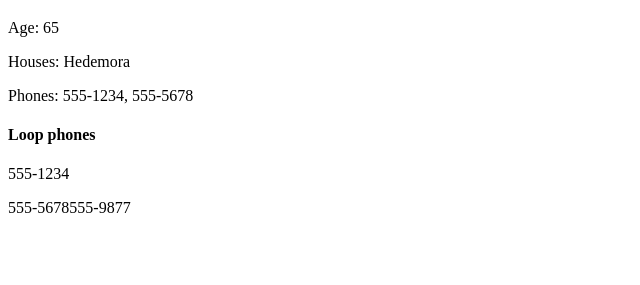
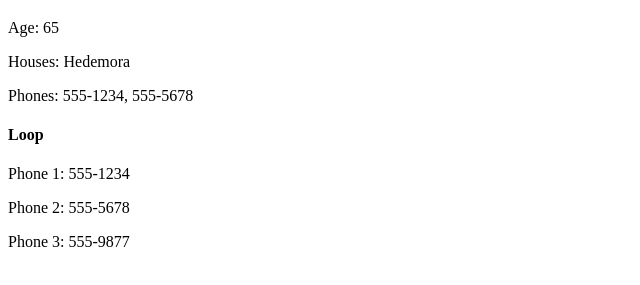
Before and after one commit to permag/LupoJS, a plain HTML site: page index.html in a window 1280 px wide. Shown: the part 61-346 px from the top of the page, without its empty margins (0-640 px from the left). Drawn offline with nearby package versions, Linux system fonts and the light colour scheme.

Commit message:
data from api to view, jr t.engine

```diff
--- a/app.js
+++ /dev/null
@@ -1,133 +0,0 @@
-var ob = {
-    person: {
-        test: function () {
-            return "HEJEHEHE";
-        },
-        value: "hej var",
-        arr: [1, 2, 3, 4],
-        objArr: {hej: [4, 5, 6]}
-    }
-};
-
-
-
-
-
-
-
-
-
-
-
-(function ($) {
-
-    function init() {
-        controller();
-    }
-
-    function personModel() {
-        return {
-            name: 'Sven Svensson',
-            age: 65,
-            phones: ['555-1234', '555-5678', '555-9877'],
-            houses: {resident: 'Morbacka', summer: 'Hedemora', ob: {test: 'test'}}
-        }
-    }
-
-    function controller() {
-        var view = document.getElementById('view');
-        var $model = {
-            person: personModel()
-        };
-        render('./part.html', view, $model);
-    }
-
-    function render(template, view, $model) {
-        $.ajax({
-            url: template,
-            method: 'GET',
-            cache: false,
-            success: function (html) {
-                view.innerHTML = htmlGenerator(html, $model);
-            },
-            error: function () {
-                console.log('Error...');
-            }
-        });
-    }
-
-    function htmlGenerator(html, $model) {
-        var arr = [];
-        var re = /{{([^}}]+)?}}/,
-            bracket = '',
-            member = '';
-        while (match = re.exec(html)) {
-            bracket = match[0];
-            member = $.trim(match[1]);
-            memberParam = member.match(/[^[\]]+(?=])/);
-            if (memberParam) {
-                member = member.replace('['+memberParam[0]+']', '');  // remove [x]
-            }
-            arr.push(member);
-            var loop = member.substr(0, 4);
-            if (loop === 'for ') {
-                html = html.replace(bracket, '');
-                var loopArr = [];
-                while (loopMatch = re.exec(html)) {
-                    loopBracket = loopMatch[0];
-                    loopMember = $.trim(loopMatch[1]);  // e.g. phone
-                    var loopData = member.split(' ')[3];  // e.g. member.phones
-
-                    if (loopMember === 'endfor') {
-                        html = html.replace(loopBracket, '');  // remove endfor tag
-
-                        for (var i=0; i<loopArr.length; i+=1) {
-                            var modBracket = loopArr[i][0].substring(1, loopArr[i][0].length-1);
-                            var list = getObjectByName(loopArr[i][1], $model, memberParam);
-
-                            for (var y=0; y<list.length; y+=1) {
-                                html += modBracket;
-                                html = html.replace(modBracket, list[y]);
-                            }
-                            html = html.replace(modBracket, '');
-                        }
-                        break;
-                    }
-
-                    loopArr.push([loopBracket, loopData]);
-                    html = html.replace(loopBracket, loopBracket.substring(1, loopBracket.length-1));
-                }
-            } else {
-                var params;
-                if (memberParam) {
-                    params = memberParam;
-                } else {
-                    params = null;
-                }
-                html = html.replace(bracket, getObjectByName(member, $model, memberParam));
-
-            }
-        }
-        return html;
-    }
-
-    function getObjectByName(objName, context, args) {
-        var args = [].slice.call(arguments).splice(2);
-        var namespaces = objName.split(".");
-        var func = namespaces.pop();
-        var i, n = namespaces.length;
-        for (var i = 0; i < n; i+=1) {
-            context = context[namespaces[i]];
-        }
-        // return context[func].apply(this, args); // for functions
-
-        if (args[0] !== null) {
-            return context[func][args];
-        } else {
-            return context[func]; // for variables
-        }
-    }
-
-    init();
-
-}($));
--- /dev/null
+++ b/app/app.js
@@ -0,0 +1,13 @@
+(function () {
+
+    var mainController = function () {
+
+        // fetch data from json
+        LUPO.get('person-sample-data.json', function (data) {
+            // render view
+            LUPO.render('./views/main-view.html', LUPO.view, data);
+        });
+
+    }();
+
+}());
--- a/index.html
+++ b/index.html
@@ -7,6 +7,7 @@
 	<body>
 		<div id="view"></div>
 		<script src="http://code.jquery.com/jquery-2.1.0.min.js"></script>
-		<script src="./app.js"></script>
+		<script src="./lib/lupo.js"></script>
+		<script src="./app/app.js"></script>
 	</body>
 </html>
--- /dev/null
+++ b/lib/lupo.js
@@ -0,0 +1,84 @@
+var LUPO = (function ($) {
+
+    // public members
+    return {
+        view: document.getElementById('view'),
+
+        render: function (template, view, model) {
+            $.ajax({
+                url: template,
+                method: 'GET',
+                cache: false,
+                success: function (html) {
+                    view.innerHTML = htmlGenerator(html, model);
+                },
+                error: function () {
+                    console.log('Error! Rendering template.');
+                }
+            });
+        },
+
+        get: function (url, callback) {
+            $.ajax({
+                url: url,
+                method: 'GET',
+                success: function (data) {
+                    return callback(data[0]);
+                },
+                error: function () {
+                    return callback({error: 'Error! Fetching data.'});
+                }
+            });
+        }
+    };
+
+    // private members
+    var cache = {};
+    function htmlGenerator(str, data) {
+        // Figure out if we're getting a template, or if we need to
+        // load the template - and be sure to cache the result.
+        var fn = !/\W/.test(str) ?
+          cache[str] = cache[str] ||
+            htmlGenerator(document.getElementById(str).innerHTML) :
+
+          // Generate a reusable function that will serve as a template
+          // generator (and which will be cached).
+          new Function("obj",
+            "var p=[],print=function(){p.push.apply(p,arguments);};" +
+
+            // Introduce the data as local variables using with(){}
+            "with(obj){p.push('" +
+
+            // Convert the template into pure JavaScript
+            str
+              .replace(/[\r\t\n]/g, " ")
+              .split("<%").join("\t")
+              .replace(/((^|%>)[^\t]*)'/g, "$1\r")
+              .replace(/\t=(.*?)%>/g, "',$1,'")
+              .split("\t").join("');")
+              .split("%>").join("p.push('")
+              .split("\r").join("\\'")
+          + "');}return p.join('');");
+
+        // Provide some basic currying to the user
+        return data ? fn( data ) : fn;
+    }
+
+    function getObjectByName(objName, context, args) {
+        var args = [].slice.call(arguments).splice(2);
+        var namespaces = objName.split(".");
+        var func = namespaces.pop();
+        var i, n = namespaces.length;
+        for (var i = 0; i < n; i+=1) {
+            context = context[namespaces[i]];
+        }
+        // return context[func].apply(this, args); // for functions
+
+        if (args[0] !== null) {
+            return context[func][args];
+        } else {
+            return context[func]; // for variables
+        }
+    }
+
+}($, LUPO));
--- a/part.html
+++ /dev/null
@@ -1,9 +0,0 @@
-<h1>{{ person.name }}</h1>
-<p>Age: {{ person.age }}</p>
-<p>Houses: {{ person.houses.summer }}</p>
-<p>Phones: {{ person.phones[0] }}, {{ person.phones[1] }}</p>
-
-<h4>Loop phones</h4>
-{{ for phone in person.phones }}
-	<p>{{ phone }}</p>
-{{ endfor }}
--- /dev/null
+++ b/person-sample-data.json
@@ -0,0 +1,20 @@
+[
+    {
+        "person": {
+            "name": "Sven Svensson",
+            "age": 65,
+            "phones": [
+                "555-1234",
+                "555-5678",
+                "555-9877"
+            ],
+            "houses": {
+                "resident": "Morbacka",
+                "summer": "Hedemora",
+                "ob": {
+                    "test": "test"
+                }
+            }
+        }
+    }
+]
--- /dev/null
+++ b/views/main-view.html
@@ -0,0 +1,9 @@
+<h1><%= person.name %></h1>
+<p>Age: <%= person.age %></p>
+<p>Houses: <%= person.houses.summer %></p>
+<p>Phones: <%= person.phones[0] %>, <%= person.phones[1] %></p>
+
+<h4>Loop</h4>
+<% for (var i=0; i<person.phones.length; i+=1){ %>
+	<p>Phone <%= i+1 %>: <%= person.phones[i] %></p>
+<% } %>
```
